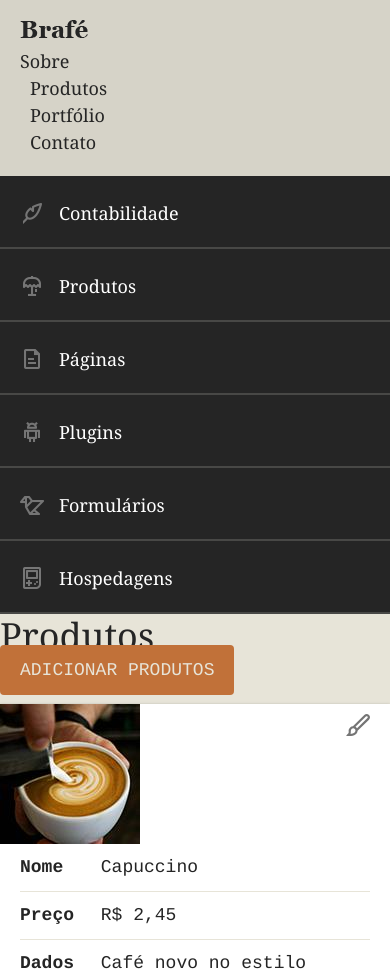
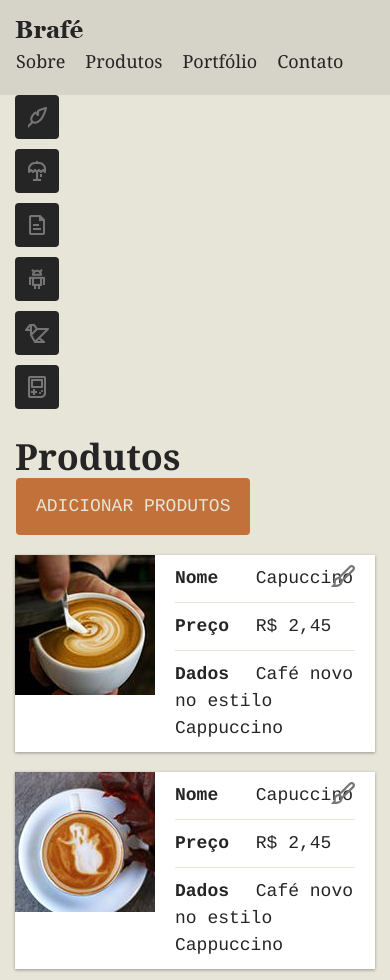
Before and after one commit to Victor800augusto/Brafe-3-bootstrap, a plain HTML site: page index.html in a window 390 px wide. Shown: the top 980 px of the page. Drawn offline with Linux system fonts and the light colour scheme.

Commit message:
Site com bootstrap implementado

```diff
--- a/css/style.css
+++ b/css/style.css
@@ -6,6 +6,10 @@
 body, p, h1, ul, li {
 	padding: 0px;
 	margin: 0px;
+}
+
+h1, h2, h3, h4, h5, h6 {
+	font-weight: bold;
 }
 
 body{
@@ -31,7 +35,7 @@ a {
 
 .header {
 	background: #d6d3c8;
-	padding: 20px;
+	padding: 20px 0;
 }
 
 .header-menu li a {
@@ -40,16 +44,17 @@ a {
 	padding: 0 10px;
 }
 
+.header-menu ul {
+	display: flex;
+	flex-wrap: wrap;
+}
+
 .header-menu li:first-child a {
 	padding-left: 0px;
 }
 
 @media (max-width: 739px) {
-	.header-logo {
-		float: none;
-	}
 	.header-menu ul {
-		float: none;
 		margin-top: 10px;
 	}
 }
@@ -97,6 +102,35 @@ a {
 }
 .nav-hospedagens::before {
     background-position: 0 -120px;
+}
+
+/* Side-nav responsividade mobile */
+@media (max-width: 767px) {
+	.side-nav {
+		background: none;
+	}
+	.side-nav lu {
+		margin-top: 10px;
+		display: flex;
+		flex-wrap: wrap;
+	}
+	.side-nav li {
+		margin-right: 10px;
+		margin-bottom: 10px;
+	}
+	.side-nav li a::before {
+		top: 0;
+		margin: 0;
+	}
+	.side-nav li a {
+		width: 44px;
+		height: 44px;
+		overflow: hidden;
+		padding: 10px;
+		border: none;
+		background: #252525;
+		border-radius: 4px;
+	}
 }
 
 /* Produtos */
--- a/index.html
+++ b/index.html
@@ -10,10 +10,12 @@
 </head>
 <body>
 <header class="header">
-	<a class="header-logo" href="#">
+	<div class="container-fluid">
+		<div class="row">
+			<a class="header-logo mr-auto col-md-4" href="#">
 				<img src="img/brafe.png" alt="Brafé">
 			</a>
-	<nav class="header-menu">
+			<nav class="header-menu mr-3 ml-3">
 				<ul>
 					<li><a href="#">Sobre</a></li>
 					<li><a href="#">Produtos</a></li>
@@ -21,9 +23,12 @@
 					<li><a href="#">Contato</a></li>
 				</ul>
 			</nav>
+		</div>
+	</div>
 </header>
-<main class="main-container">
-	<nav class="side-nav">
+<main class="main-container container-fluid">
+	<div class="row">
+		<nav class="side-nav col-md-4 col-xl-3">
 			<ul>
 				<li><a class="nav-contabilidade" href="#">Contabilidade</a></li>
 				<li><a class="nav-produtos" href="#">Produtos</a></li>
@@ -33,68 +38,81 @@
 				<li><a class="nav-hospedagens" href="#">Hospedagens</a></li>
 			</ul>
 		</nav>
-	<section class="produtos">
-		<header>
-			<h1>Produtos</h1>
-			<a class="adicionar-produtos" href="#">Adicionar Produtos</a>
+		<section class="produtos col-md-8 col-xl-9 mb-5">
+			<header class="row mt-3 align-items-center">
+				<h1 class="col">Produtos</h1>
+				<a class="adicionar-produtos mr-3 ml-3" href="#">Adicionar Produtos</a>
 			</header>
 			<ul>
 				<li class="produtos-item">
+					<div class="media">
 						<img src="img/cafe-1.jpg" alt="Café 1">
-				<ul>
+						<ul class="media-body">
 							<li><span>Nome</span> Capuccino</li>
 							<li><span>Preço</span> R$ 2,45</li>
 							<li><span>Dados</span> Café novo no estilo Cappuccino</li>
 						</ul>
 						<a href="#">Editar</a>
+					</div>
 				</li>
 				<li class="produtos-item">
+					<div class="media">
 						<img src="img/cafe-2.jpg" alt="Café 2">
-				<ul>
+						<ul class="media-body">
 							<li><span>Nome</span> Capuccino</li>
 							<li><span>Preço</span> R$ 2,45</li>
 							<li><span>Dados</span> Café novo no estilo Cappuccino</li>
 						</ul>
 						<a href="#">Editar</a>
+					</div>
 				</li>
 				<li class="produtos-item">
+					<div class="media">
 						<img src="img/cafe-3.jpg" alt="Café 3">
-				<ul>
+						<ul class="media-body">
 							<li><span>Nome</span> Capuccino</li>
 							<li><span>Preço</span> R$ 2,45</li>
 							<li><span>Dados</span> Café novo no estilo Cappuccino</li>
 						</ul>
 						<a href="#">Editar</a>
+					</div>
 				</li>
 				<li class="produtos-item">
+					<div class="media">
 						<img src="img/cafe-4.jpg" alt="Café 4">
-				<ul>
+						<ul class="media-body">
 							<li><span>Nome</span> Capuccino</li>
 							<li><span>Preço</span> R$ 2,45</li>
 							<li><span>Dados</span> Café novo no estilo Cappuccino</li>
 						</ul>
 						<a href="#">Editar</a>
+					</div>
 				</li>
 				<li class="produtos-item">
+					<div class="media">
 						<img src="img/cafe-1.jpg" alt="Café 1">
-				<ul>
+						<ul class="media-body">
 							<li><span>Nome</span> Capuccino</li>
 							<li><span>Preço</span> R$ 2,45</li>
 							<li><span>Dados</span> Café novo no estilo Cappuccino</li>
 						</ul>
 						<a href="#">Editar</a>
+					</div>
 				</li>
 				<li class="produtos-item">
+					<div class="media">
 						<img src="img/cafe-3.jpg" alt="Café 3">
-				<ul>
+						<ul class="media-body">
 							<li><span>Nome</span> Capuccino</li>
 							<li><span>Preço</span> R$ 2,45</li>
 							<li><span>Dados</span> Café novo no estilo Cappuccino</li>
 						</ul>
 					<a href="#">Editar</a>
+					</div>
 				</li>
 			</ul>
 		</section>
+	</div>
 </main>
 <footer class="footer">
 	<p>Projeto para estudos da Origamid<br>
```
Lines whose indentation alone changed are shown as unchanged.
